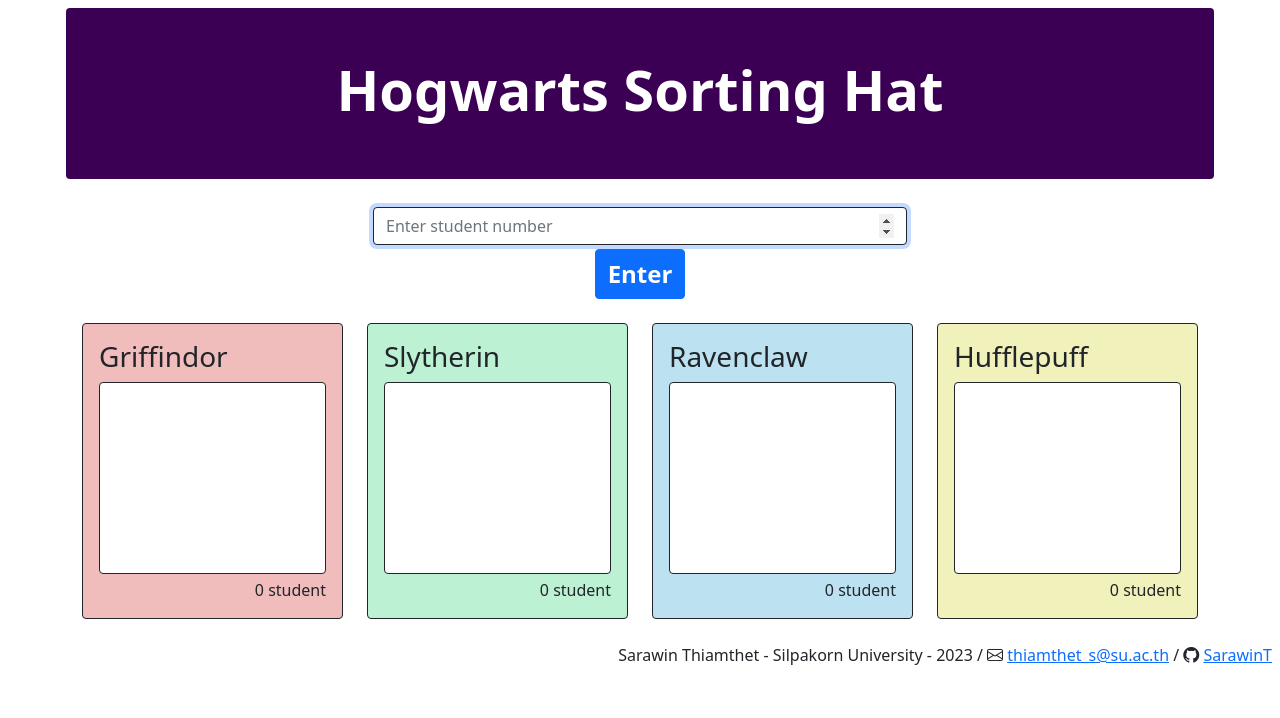
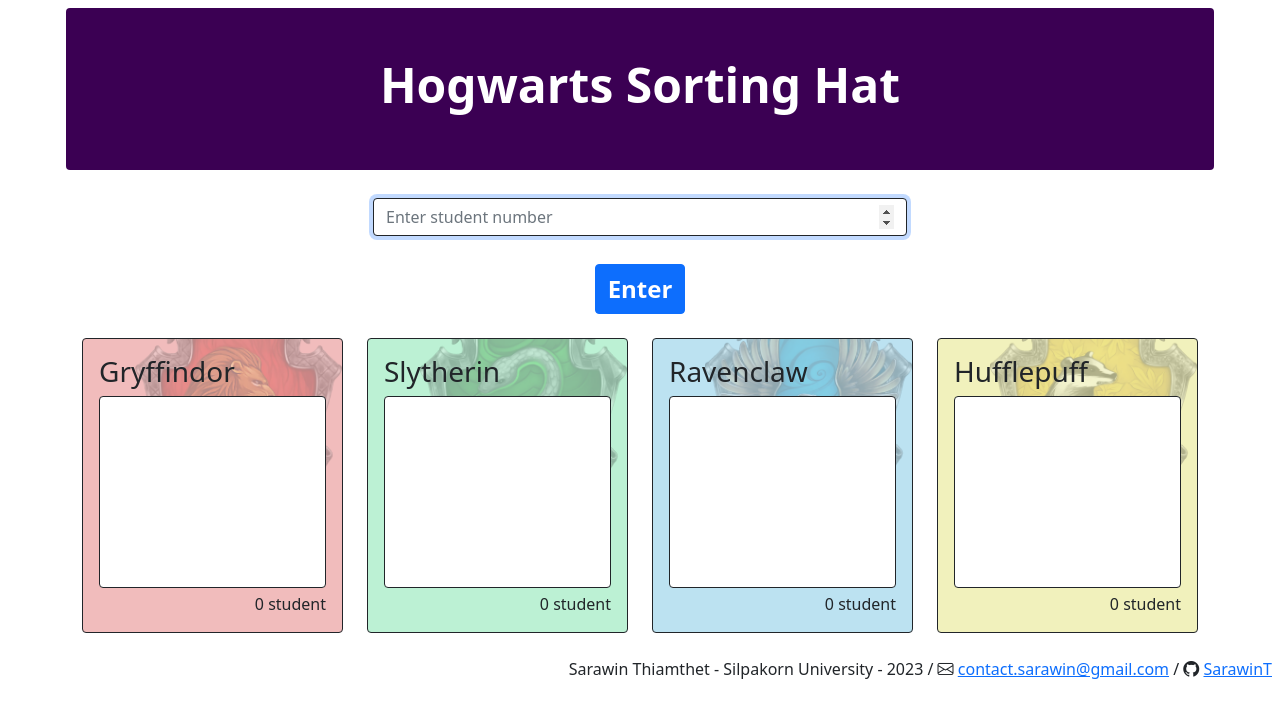
Before and after one commit to SarawinT/SortingHat, a website: page www/index.html in a window 1280 px wide. Drawn offline with nearby package versions, Linux system fonts and the light colour scheme.

Commit message:
Add house crests, Disable input when house is full

```diff
--- a/www/index.html
+++ b/www/index.html
@@ -21,10 +21,12 @@
 
 <body>
 
+
+
     <div class="container p-2">
         <center>
             <div class="row rounded mb-4" style="background-color: rgb(59, 0, 83);">
-                <h1 class="p-5 fw-bold display-4" style="color: white;">
+                <h1 class="p-5 fw-bold display-5" style="color: white;">
                     Hogwarts Sorting Hat
                 </h1>
             </div>
@@ -38,7 +40,7 @@
                     </div>
                     <div class="col"></div>
                 </div>
-                <button type="submit" class="btn btn-primary fs-4 fw-bold" onclick="setStudentNumber()"
+                <button type="submit" class="btn btn-primary fs-4 fw-bold mt-4" onclick="setStudentNumber()"
                     id="student-number-button">Enter</button>
             </div>
             <h3 id="number-of-student-text" hidden></h3>
@@ -64,19 +66,21 @@
     <div class="container">
         <div class="row">
 
-            <div class="col mt-3" id="griffindor-div">
+            <div class="col mt-3" id="gryffindor-div">
                 <div class="z-2 position-absolute"><img src="https://i.gifer.com/XZ5V.gif" width="40%"
-                        style="filter: opacity(0.5) drop-shadow(0 0 0 rgb(146, 0, 0));" id="griffindor-effect" hidden>
+                        style="filter: opacity(0.5) drop-shadow(0 0 0 rgb(146, 0, 0));" id="gryffindor-effect" hidden>
                 </div>
-                <div class="border border-dark rounded p-3 z-1" style="background-color: rgb(241, 188, 188);">
-                    <h3>Griffindor</h3>
-                    <div class="border border-dark rounded p-3 bg-white overflow-auto" id="griffindor-box"
+                <div class="border border-dark rounded p-3"
+                    style="background-color: rgb(241, 188, 188); background-image: url('./assets/GryffindoCrest.png'); background-size: 80%; background-repeat: no-repeat; background-position: right top -40px;">
+
+                    <h3>Gryffindor</h3>
+                    <div class="border border-dark rounded p-3 bg-white overflow-auto" id="gryffindor-box"
                         style="height: 12em">
                     </div>
                     <div class="row mt-1">
                         <div class="col"></div>
                         <div class="col"></div>
-                        <div class="col-6 text-end" id="griffindor-student-count">0 student</div>
+                        <div class="col-6 text-end" id="gryffindor-student-count">0 student</div>
                     </div>
                 </div>
             </div>
@@ -84,7 +88,8 @@
             <div class="col mt-3" id="slytherin-div">
                 <div class="z-1 position-absolute"><img src="https://i.gifer.com/XZ5V.gif" width="40%"
                         style="filter: opacity(0.5) drop-shadow(0 0 0 green);" id="slytherin-effect" hidden></div>
-                <div class="border border-dark rounded p-3" style="background-color: rgb(188, 241, 212);">
+                <div class="border border-dark rounded p-3"
+                    style="background-color: rgb(188, 241, 212); background-image: url('./assets/SlytherinCrest.png'); background-size: 80%; background-repeat: no-repeat; background-position: right top -40px;">
                     <h3>Slytherin</h3>
                     <div class="border border-dark rounded p-3 bg-white overflow-auto" id="slytherin-box"
                         style="height: 12em">
@@ -100,7 +105,8 @@
             <div class="col mt-3" id="ravenclaw-div">
                 <div class="z-1 position-absolute"><img src="https://i.gifer.com/XZ5V.gif" width="40%"
                         style="filter: opacity(0.5) drop-shadow(0 0 0 blue);" id="ravenclaw-effect" hidden></div>
-                <div class="border border-dark rounded p-3" style="background-color: rgb(188, 226, 241);">
+                <div class="border border-dark rounded p-3"
+                    style="background-color: rgb(188, 226, 241); background-image: url('./assets/RavenclawCrest.png'); background-size: 80%; background-repeat: no-repeat; background-position: right top -40px;">
                     <h3>Ravenclaw</h3>
                     <div class="border border-dark rounded p-3 bg-white overflow-auto" id="ravenclaw-box"
                         style="height: 12em">
@@ -117,7 +123,8 @@
                 <div class="z-1 position-absolute"><img src="https://i.gifer.com/XZ5V.gif" width="40%"
                         style="filter: opacity(0.5) drop-shadow(0 0 0 rgb(157, 136, 0));" id="hufflepuff-effect" hidden>
                 </div>
-                <div class="border border-dark rounded p-3" style="background-color: rgb(241, 241, 188);">
+                <div class="border border-dark rounded p-3"
+                    style="background-color: rgb(241, 241, 188); background-image: url('./assets/HufflepuffCrest.png'); background-size: 80%; background-repeat: no-repeat; background-position: right top -40px;">
                     <h3>Hufflepuff</h3>
                     <div class="border border-dark rounded p-3 bg-white overflow-auto" id="hufflepuff-box"
                         style="height: 12em">
@@ -134,7 +141,8 @@
     </div>
 
     <div class="m-2 text-end mt-4" style="bottom: 0; right: 0;">Sarawin Thiamthet - Silpakorn University - 2023 / <i
-            class="bi bi-envelope"> </i> <a href="mailto: thiamthet_s@su.ac.th" target="_blank">thiamthet_s@su.ac.th</a>
+            class="bi bi-envelope"> </i> <a href="mailto: contact.sarawin@gmail.com"
+            target="_blank">contact.sarawin@gmail.com</a>
         / <i class="bi bi-github"></i> <a href="https://github.com/SarawinT" target="_blank">SarawinT</a>
     </div>
 
--- a/www/script.js
+++ b/www/script.js
@@ -1,9 +1,9 @@
 var n = 0;
 var sorted = 0;
 
-const houses = ['griffindor', 'slytherin', 'ravenclaw', 'hufflepuff'];
+const houses = ['gryffindor', 'slytherin', 'ravenclaw', 'hufflepuff'];
 
-var griffindor = []; // 0
+var gryffindor = []; // 0
 var slytherin = [];  // 1
 var ravenclaw = [];  // 2
 var hufflepuff = []; // 3
@@ -44,11 +44,12 @@
     document.getElementById('number-of-student-text').innerHTML = "Number of student : " + n + " ( " + (n - sorted) + " remaining )";
     document.getElementById('number-of-student-text').hidden = false;
     document.getElementById('student_name_div').hidden = false;
+
 }
 
 function resetHouse() {
     house_pop = [0, 0, 0, 0];
-    griffindor = [];
+    gryffindor = [];
     slytherin = [];
     ravenclaw = [];
     hufflepuff = [];
@@ -56,6 +57,8 @@
     houseLeftOver = [0, 1, 2, 3];
 
     document.getElementById('number-of-student-text').innerHTML = "Number of student : " + n + " ( " + (n - sorted) + " remaining )";
+    document.getElementById('student-name-form').disabled = false;
+
 
     houses.forEach(house => {
         document.getElementById(house + '-box').innerHTML = '';
@@ -64,7 +67,6 @@
 }
 
 async function sort() {
-    if (sorted >= n) return;
     if (document.getElementById('student-name-form').value == '') return;
     let students = document.getElementById('student-name-form').value.split(",");
     if (students.length == 0) return;
@@ -80,6 +82,10 @@
     }
     document.getElementById('student-name-form').disabled = false;
     document.getElementById("student-name-form").focus();
+
+    if (sorted >= n) {
+        document.getElementById('student-name-form').disabled = true;
+    }
 
 
 }
@@ -100,6 +106,7 @@
 }
 
 function sortToHouse(student) {
+
     if (student.length == 0) return;
     let houseToSort = [];
     for (let index = 0; index < house_pop.length; index++) {
@@ -117,7 +124,7 @@
     sorted++;
     switch (house) {
         case 0:
-            griffindor.push(student);
+            gryffindor.push(student);
             break;
         case 1:
             slytherin.push(student)
@@ -140,4 +147,8 @@
     document.getElementById('number-of-student-text').innerHTML = "Number of student : " + n + " ( " + (n - sorted) + " remaining )";
     document.getElementById('student-name-form').value = '';
 
+
+
+
+
 }
```
Also changed, not shown: www/assets/GryffindoCrest.png (added), www/assets/HufflepuffCrest.png (added), www/assets/RavenclawCrest.png (added), www/assets/SlytherinCrest.png (added).
